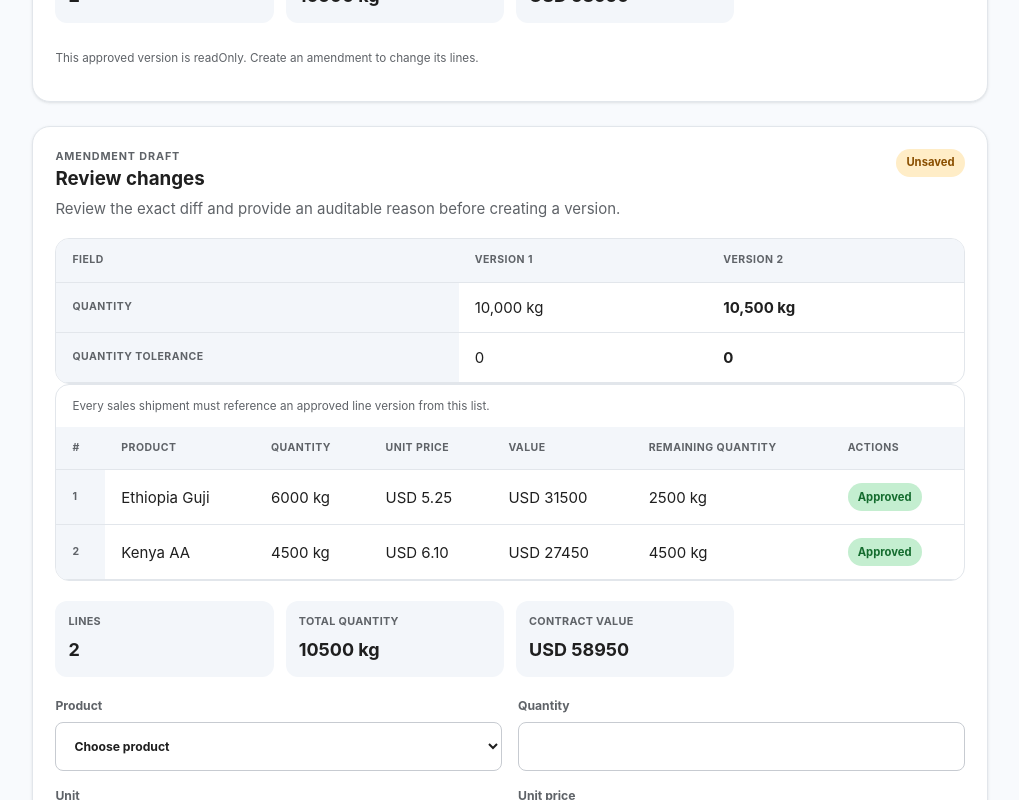
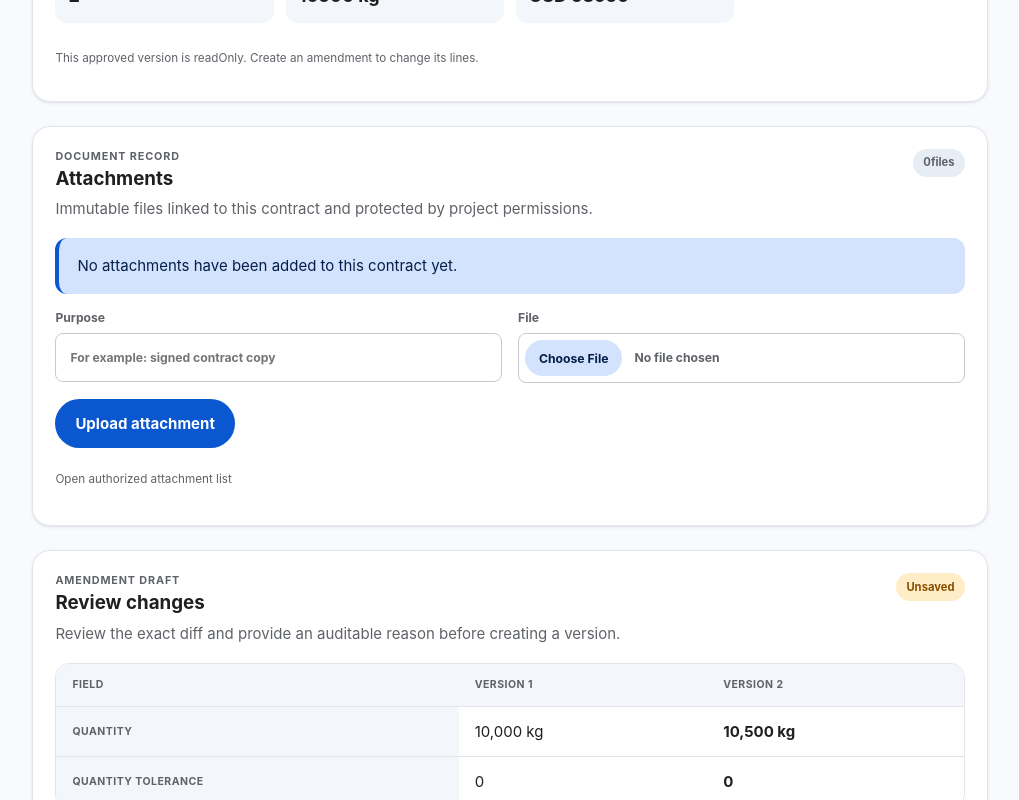
Before and after one commit to EslamHamed2017/orb-system, a Next.js app: page /projects/1/contracts in a window 1280 px wide. Shown: the part 1060-1860 px from the top of the page, without its empty margins (254-1273 px from the left). Built offline with nearby package versions, Linux system fonts and the light colour scheme.

Commit message:
feat(orb): add contract attachment panels

```diff
--- a/src/app/projects/[id]/contracts/page.tsx
+++ b/src/app/projects/[id]/contracts/page.tsx
@@ -2,6 +2,11 @@ import { ContractVersionDiff } from "../../../../ui/features/contracts/ContractV
 import { SalesContractLines } from "../../../../ui/features/contracts/SalesContractLines";
 import { PurchaseContractLines } from "../../../../ui/features/contracts/PurchaseContractLines";
 import { ProjectContextNavigation } from "../../../../ui/navigation/ProjectContextNavigation";
+import { ContractAttachmentPanel } from "../../../../ui/features/evidence/ContractAttachmentPanel";
+
+const SALES_CONTRACT_ID = "019a5f9b-7c00-7000-8000-000000000901";
+const APPROVED_PURCHASE_CONTRACT_ID = "019a5f9b-7c00-7000-8000-000000000902";
+const DRAFT_PURCHASE_CONTRACT_ID = "019a5f9b-7c00-7000-8000-000000000903";
 
 const SALES_CONTRACT_LINES = [
   { id: "scl-1-v2", productId: "ethiopia", productName: "Ethiopia Guji", quantity: "6000", unit: "kg", unitPrice: "5.25", currency: "USD", incoterm: "FOB", namedPlace: "Djibouti", paymentTerms: "Net 30", documentTerms: "Original documents", remainingQuantity: "2500" },
@@ -26,6 +31,7 @@ export default async function ContractsPage({ params, searchParams }: { params:
       <dl className={s.metaGrid}><div><dt>{ar ? "العميل" : "Customer"}</dt><dd>Northstar Roasters</dd></div><div><dt>{ar ? "الكمية" : "Quantity"}</dt><dd><bdi>10,500 kg</bdi></dd></div><div><dt>{ar ? "تاريخ السريان" : "Effective"}</dt><dd><bdi>2026-11-01</bdi></dd></div><div><dt>{ar ? "آخر اعتماد" : "Last approval"}</dt><dd><bdi>APR-0021</bdi></dd></div></dl>
       <SalesContractLines locale={ar ? "ar" : "en"} initialLines={SALES_CONTRACT_LINES} canMutate={false} readOnly />
     </section>
+    <ContractAttachmentPanel locale={ar ? "ar" : "en"} projectId={id} subjectType="CONTRACT" subjectId={SALES_CONTRACT_ID} attachments={[]} canUpload={canMutate} />
     {canMutate && <section className={s.card} aria-labelledby="diff-title"><div className={s.sectionHeader}><div><p className={s.eyebrow}>{ar ? "مسودة تعديل" : "Amendment draft"}</p><h2 id="diff-title">{ar ? "مراجعة التغييرات" : "Review changes"}</h2><p>{ar ? "راجع الفرق وأضف سبباً قابلاً للتدقيق قبل إنشاء الإصدار." : "Review the exact diff and provide an auditable reason before creating a version."}</p></div><span className={`${s.chip} ${s.warning}`}>{ar ? "غير محفوظ" : "Unsaved"}</span></div><ContractVersionDiff locale={ar ? "ar" : "en"} changes={[{ field: ar ? "الكمية" : "Quantity", before: "10,000 kg", after: "10,500 kg" }, { field: ar ? "تحمل الكمية" : "Quantity tolerance", before: "0", after: "0" }]} />
       <SalesContractLines locale={ar ? "ar" : "en"} initialLines={SALES_CONTRACT_LINES} canMutate />
       <form data-operation-id="createContractAmendment" className={s.formGrid}><label>{ar ? "تاريخ السريان" : "Effective date"}<input type="date" required /></label><label className={s.full}>{ar ? "سبب التعديل" : "Amendment reason"}<textarea required minLength={3} /></label><div className={`${s.actions} ${s.full}`}><button className={s.primary} type="button">{ar ? "إنشاء إصدار التعديل" : "Create amendment version"}</button><button className={s.secondary} type="button" data-operation-id="submitContractForApproval">{ar ? "إرسال للموافقة" : "Submit for approval"}</button></div></form>
@@ -33,7 +39,9 @@ export default async function ContractsPage({ params, searchParams }: { params:
     <section id="purchase" className={s.stack} aria-labelledby="purchase-title">
       <div className={s.sectionHeader}><div><h2 id="purchase-title">{ar ? "عقود الشراء" : "Purchase contracts"}</h2><p>{ar ? "كل عقد شراء منسوب إلى مورد واحد، ويمكن للحاوية الفعلية تجميع بنود من عدة موردين." : "Each purchase contract belongs to one supplier; the physical container may consolidate approved lines from multiple suppliers."}</p></div></div>
       <article className={s.card} aria-labelledby="pc-0007-title"><div className={s.sectionHeader}><div><p className={s.eyebrow}>{ar ? "إصدار معتمد" : "Approved version"}</p><h3 id="pc-0007-title"><bdi>PC-0007</bdi> · Arbor Export</h3></div><span className={`${s.chip} ${s.success}`}>{ar ? "معتمد" : "Approved"}</span></div><dl className={s.metaGrid}><div><dt>{ar ? "المورد" : "Supplier"}</dt><dd>Arbor Export</dd></div><div><dt>{ar ? "الإصدار" : "Version"}</dt><dd>1</dd></div><div><dt>{ar ? "تاريخ السريان" : "Effective"}</dt><dd><bdi>2026-11-02</bdi></dd></div><div><dt>{ar ? "آخر اعتماد" : "Last approval"}</dt><dd><bdi>APR-0022</bdi></dd></div></dl><PurchaseContractLines locale={ar ? "ar" : "en"} initialLines={APPROVED_PURCHASE_LINES} canMutate={false} readOnly /></article>
+      <ContractAttachmentPanel locale={ar ? "ar" : "en"} projectId={id} subjectType="CONTRACT" subjectId={APPROVED_PURCHASE_CONTRACT_ID} attachments={[]} canUpload={canMutate} />
       <article className={s.card} aria-labelledby="pc-0008-title"><div className={s.sectionHeader}><div><p className={s.eyebrow}>{ar ? "مسودة قابلة للتحرير" : "Editable draft"}</p><h3 id="pc-0008-title"><bdi>PC-0008</bdi> · Blue Nile Trading</h3><p>{ar ? "أضف عدة منتجات ثم أرسل الإصدار الكامل للموافقة." : "Add multiple products, then submit the complete version for approval."}</p></div><span className={`${s.chip} ${s.warning}`}>{ar ? "مسودة" : "Draft"}</span></div><dl className={s.metaGrid}><div><dt>{ar ? "المورد" : "Supplier"}</dt><dd>Blue Nile Trading</dd></div><div><dt>{ar ? "الإصدار" : "Version"}</dt><dd>1</dd></div></dl><PurchaseContractLines locale={ar ? "ar" : "en"} initialLines={DRAFT_PURCHASE_LINES} canMutate={canMutate} /><div className={s.actions}>{canMutate && <button className={s.primary} type="button" data-operation-id="submitContractForApproval">{ar ? "إرسال عقد الشراء للموافقة" : "Submit purchase contract for approval"}</button>}</div></article>
+      <ContractAttachmentPanel locale={ar ? "ar" : "en"} projectId={id} subjectType="CONTRACT" subjectId={DRAFT_PURCHASE_CONTRACT_ID} attachments={[]} canUpload={canMutate} />
     </section>
   </section>;
 }
--- /dev/null
+++ b/src/ui/features/evidence/ContractAttachmentPanel.tsx
@@ -0,0 +1,70 @@
+import s from "../shipments/operations.module.css";
+
+export type ContractAttachment = Readonly<{
+  id: string;
+  originalFilename: string;
+  purpose: string;
+  mediaType: string;
+  uploadedAt: string;
+  verificationState: "PENDING" | "VERIFIED" | "REJECTED";
+}>;
+
+export function ContractAttachmentPanel({
+  locale,
+  projectId,
+  subjectType,
+  subjectId,
+  attachments,
+  canUpload,
+}: Readonly<{
+  locale: "ar" | "en";
+  projectId: string;
+  subjectType: "CONTRACT";
+  subjectId: string;
+  attachments: readonly ContractAttachment[];
+  canUpload: boolean;
+}>) {
+  const ar = locale === "ar";
+  const headingId = `contract-attachments-${subjectId}`;
+  const listEndpoint = `/api/evidence?projectId=${encodeURIComponent(projectId)}&subjectType=${subjectType}&subjectId=${encodeURIComponent(subjectId)}`;
+  return <section
+    id={headingId}
+    dir={ar ? "rtl" : "ltr"}
+    className={s.card}
+    aria-labelledby={`${headingId}-title`}
+    data-backend-endpoint={`/api/evidence?projectId=${projectId}&subjectType=${subjectType}&subjectId=${subjectId}`}
+  >
+    <div className={s.sectionHeader}>
+      <div>
+        <p className={s.eyebrow}>{ar ? "سجل المستندات" : "Document record"}</p>
+        <h2 id={`${headingId}-title`}>{ar ? "مرفقات" : "Attachments"}</h2>
+        <p>{ar ? "ملفات غير قابلة للتغيير ومرتبطة بهذا العقد وتخضع لصلاحيات المشروع." : "Immutable files linked to this contract and protected by project permissions."}</p>
+      </div>
+      <span className={s.chip}><bdi>{attachments.length}</bdi> {ar ? "ملف" : attachments.length === 1 ? "file" : "files"}</span>
+    </div>
+
+    <div aria-live="polite">
+      {attachments.length === 0 ? <p className={s.notice}>{ar ? "لا توجد مرفقات لهذا العقد بعد." : "No attachments have been added to this contract yet."}</p> :
+        <div className={s.tableScroll}><table>
+          <caption>{ar ? "المرفقات المرتبطة بالعقد" : "Attachments linked to the contract"}</caption>
+          <thead><tr><th scope="col">{ar ? "الملف" : "File"}</th><th scope="col">{ar ? "الغرض" : "Purpose"}</th><th scope="col">{ar ? "الحالة" : "Status"}</th><th scope="col">{ar ? "تاريخ الرفع" : "Uploaded"}</th><th scope="col">{ar ? "الإجراءات" : "Actions"}</th></tr></thead>
+          <tbody>{attachments.map((attachment) => <tr key={attachment.id}>
+            <th scope="row"><bdi>{attachment.originalFilename}</bdi><span className={s.helper}>{attachment.mediaType}</span></th>
+            <td>{attachment.purpose}</td><td>{attachment.verificationState}</td><td><bdi>{attachment.uploadedAt}</bdi></td>
+            <td><div className={s.actions}><a href={`/evidence/${attachment.id}?locale=${locale}`}>{ar ? "التفاصيل" : "Details"}</a><a href={`/api/evidence/${attachment.id}/content?disposition=attachment`}>{ar ? "تنزيل" : "Download"}</a></div></td>
+          </tr>)}</tbody>
+        </table></div>}
+    </div>
+
+    {canUpload && <form action="/api/evidence" method="post" encType="multipart/form-data" data-operation-id="uploadEvidence" className={s.formGrid}>
+      <input type="hidden" name="subjectType" value={subjectType} />
+      <input type="hidden" name="subjectId" value={subjectId} />
+      <input type="hidden" name="projectId" value={projectId} />
+      <label>{ar ? "الغرض" : "Purpose"}<input name="purpose" required maxLength={200} placeholder={ar ? "مثال: نسخة العقد الموقعة" : "For example: signed contract copy"} /></label>
+      <label>{ar ? "الملف" : "File"}<input name="file" type="file" required accept="application/pdf,image/jpeg,image/png" /></label>
+      <div className={`${s.actions} ${s.full}`}><button className={s.primary} type="submit">{ar ? "رفع المرفق" : "Upload attachment"}</button></div>
+    </form>}
+    {!canUpload && <p className={s.helper}>{ar ? "عرض فقط للمرفقات — لا تملك صلاحية الرفع." : "Read-only attachments — you do not have upload permission."}</p>}
+    <a className={s.helper} href={listEndpoint}>{ar ? "فتح قائمة المرفقات المصرح بها" : "Open authorized attachment list"}</a>
+  </section>;
+}
```
Also changed, not shown: specs/002-orb-concept-realignment/tasks.md (+2 -1 lines), 1 other file (tests, documents, lock files or other folders).
